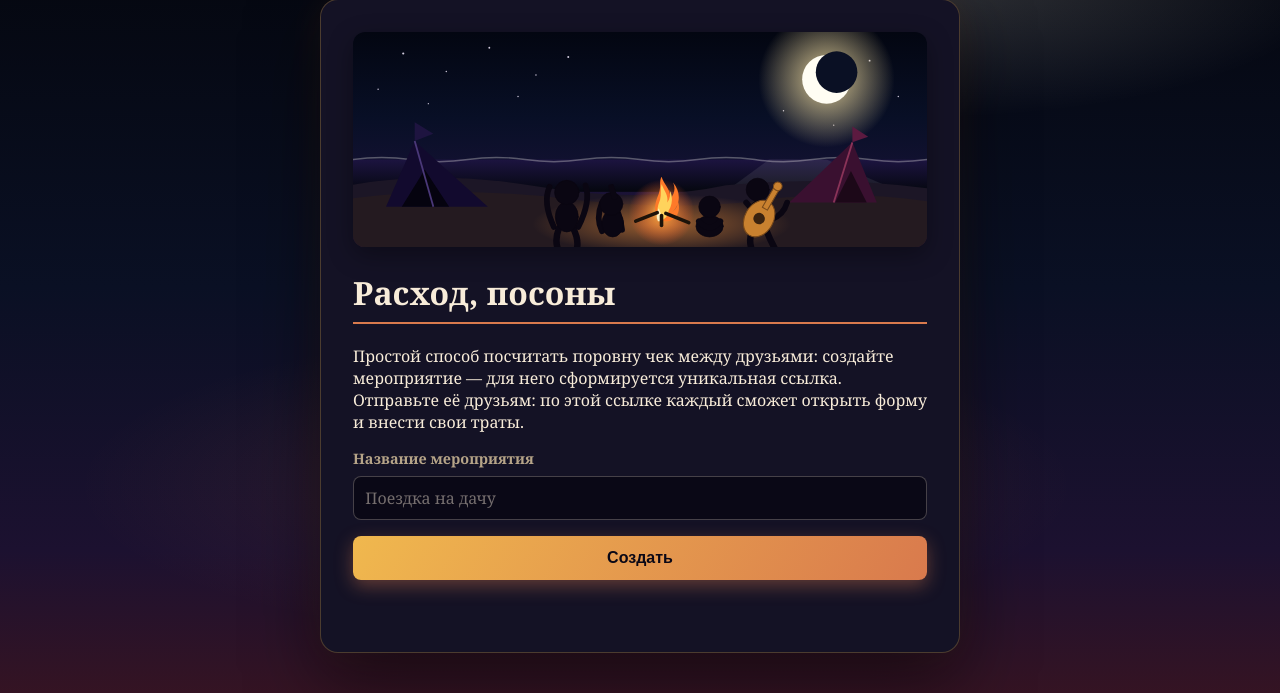
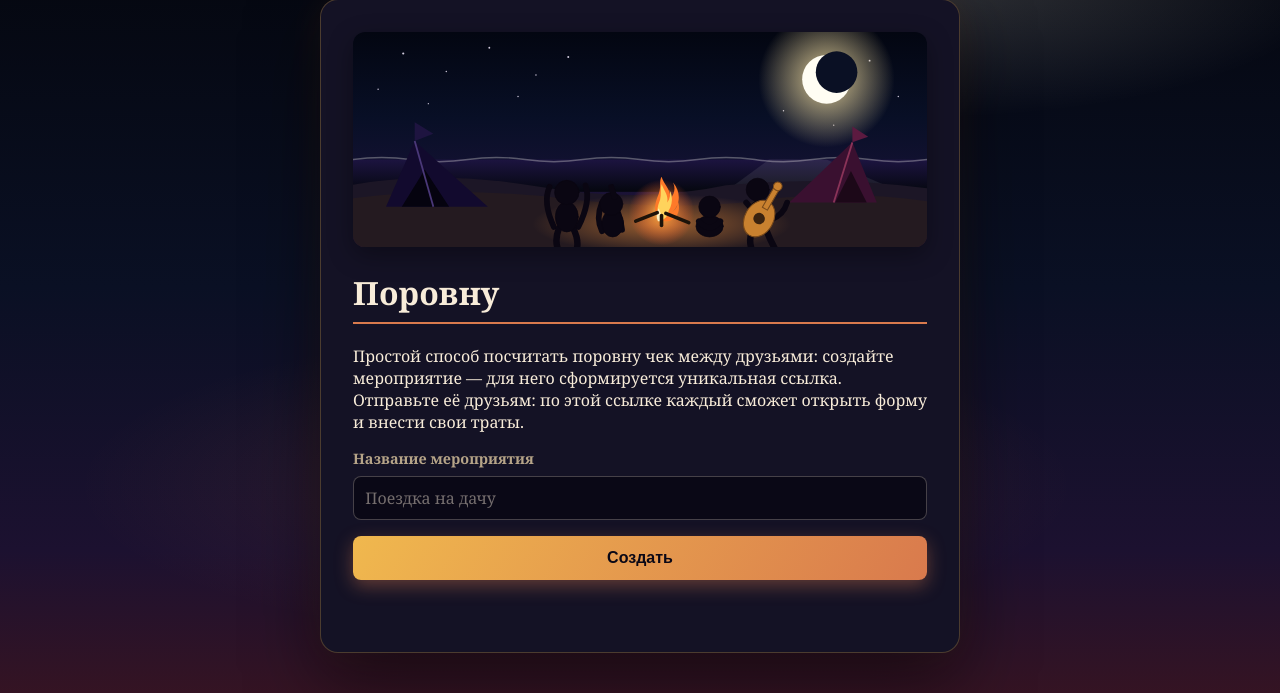
Before and after one commit to bigazzzz/rashod, a Python web app: template app/templates/index.html in a window 1280 px wide. Shown: the part 74-767 px from the top of the page. Run offline with Jinja, Linux system fonts and the light colour scheme; the template is opened without the code that fills it, so the values that code supplies are empty.

Commit message:
Rebrand to «Поровну» and set porovnu.su as the public domain
Co-Authored-By: Claude Sonnet 5 <noreply@anthropic.com>

```diff
--- a/app/main.py
+++ b/app/main.py
@@ -35,7 +35,7 @@ async def lifespan(app: FastAPI):
             await cleanup_task
 
 
-app = FastAPI(title="Split Expenses", lifespan=lifespan)
+app = FastAPI(title="Поровну", lifespan=lifespan)
 app.state.limiter = limiter
 app.add_middleware(SlowAPIMiddleware)
 app.mount("/static", StaticFiles(directory=str(STATIC_DIR)), name="static")
--- a/app/templates/base.html
+++ b/app/templates/base.html
@@ -3,11 +3,11 @@
 <head>
   <meta charset="utf-8">
   <meta name="viewport" content="width=device-width, initial-scale=1">
-  <title>{% block title %}Расход, посоны{% endblock %}</title>
-  <meta name="description" content="{% block meta_description %}Расход, посоны — сервис, чтобы посчитать поровну чек между друзьями. Создайте мероприятие, скиньте ссылку — и узнайте, кто сколько потратил и кто кому должен.{% endblock %}">
+  <title>{% block title %}Поровну{% endblock %}</title>
+  <meta name="description" content="{% block meta_description %}Поровну — сервис, чтобы посчитать поровну чек между друзьями. Создайте мероприятие, скиньте ссылку — и узнайте, кто сколько потратил и кто кому должен.{% endblock %}">
   <meta name="robots" content="{% block robots %}index, follow{% endblock %}">
   <meta property="og:type" content="website">
-  <meta property="og:title" content="{% block og_title %}Расход, посоны — посчитать поровну чек{% endblock %}">
+  <meta property="og:title" content="{% block og_title %}Поровну — посчитать поровну чек{% endblock %}">
   <meta property="og:description" content="{% block og_description %}Раздели расходы между друзьями: создай мероприятие, отправь ссылку — и получи расклад, кто сколько потратил и кто кому должен.{% endblock %}">
   <meta property="og:locale" content="ru_RU">
   <link rel="stylesheet" href="/static/style.css">
--- a/app/templates/index.html
+++ b/app/templates/index.html
@@ -1,8 +1,8 @@
 {% extends "base.html" %}
-{% block title %}Посчитать поровну чек между друзьями — Расход, посоны{% endblock %}
+{% block title %}Посчитать поровну чек между друзьями — Поровну{% endblock %}
 {% block meta_description %}Как посчитать поровну чек между друзьями онлайн: создайте мероприятие, отправьте уникальную ссылку — и сервис сам разделит расходы и покажет, кто кому должен.{% endblock %}
 {% block content %}
-  <h1>Расход, посоны</h1>
+  <h1>Поровну</h1>
   <p>Простой способ посчитать поровну чек между друзьями: создайте мероприятие — для него сформируется уникальная ссылка. Отправьте её друзьям: по этой ссылке каждый сможет открыть форму и внести свои траты.</p>
 
   {% if error %}
```
Also changed, not shown: 1 other file.
